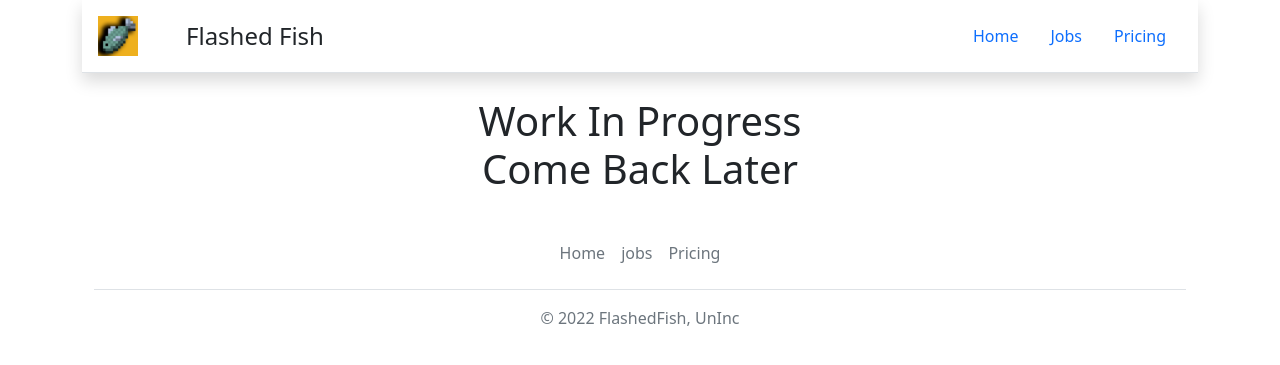
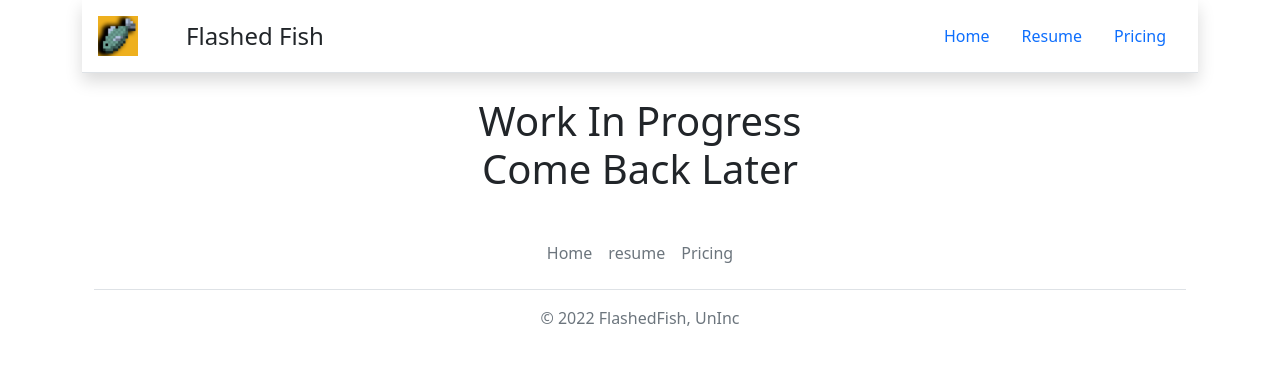
Before and after one commit to FlashedFish/jobboard-v2, a Flask app: page /wip in a window 1280 px wide. Shown: the top 365 px of the page. Run offline with Flask 3, Linux system fonts and the light colour scheme.

Commit message:
Changed the landing page

```diff
--- a/app.py
+++ b/app.py
@@ -6,12 +6,14 @@ app = Flask(__name__)
 
 @app.route("/")
 def hello_world():
+  jobs = load_jobs_from_db()
+  return render_template('jobboard.html', jobs=jobs, company_name="Jacobs")
   return render_template('home.html')
 
-@app.route("/jobboard")
+@app.route("/resume")
 def jobboard():
-  jobs = load_jobs_from_db()
-  return render_template('jobboard.html', jobs=jobs, company_name="Jacobs")
+
+  return render_template('home.html')
 
 @app.route("/wip")
 def work_in_progress():
@@ -38,9 +40,9 @@ def create_job_form():
 
 @app.route("/post/sent", methods=['post'])
 def create_job():
-  data =request.form
-  add_job_to_db(data)
-  return render_template('jobcreated.html',job=data)
+  job_data =request.form
+  add_job_to_db(job_data)
+  return render_template('jobcreated.html',job=job_data)
 
 
 
--- a/templates/footer.html
+++ b/templates/footer.html
@@ -2,7 +2,7 @@
   <footer class="py-3 my-4">
     <ul class="nav justify-content-center border-bottom pb-3 mb-3">
       <li class="nav-item"><a target="_blank" href="/" class="nav-link px-2 text-muted">Home</a></li>
-      <li class="nav-item"><a target="_blank" href="/jobboard" class="nav-link px-2 text-muted">jobs</a></li>
+      <li class="nav-item"><a target="_blank" href="/jobboard" class="nav-link px-2 text-muted">resume</a></li>
       <li class="nav-item"><a target="_blank" href="/wip" class="nav-link px-2 text-muted">Pricing</a></li>
 
     </ul>
--- a/templates/home.html
+++ b/templates/home (copy).html
@@ -75,9 +75,9 @@
             </p>
           </div>
           <h1 class="text-center mt-2 mb-4"> Work Experience </h1>
-          <h3 class="text-center mt-2 mb-4"> Software Developer Intern </h3>
+          <h3 class="text-center mt-2 mb-4"> Junior Software Developer </h3>
           <h4 class="text-center mt-2 mb-4"> <a href="https://www.ambrygen.com" >Ambry Genetics Corporation</a></h4>
-          <h5>Mar 2022 - Sep 2022</h5>
+          <h5>Feb 2022 - Oct 2022</h5>
           <p class="lead">
             <ul>
               <li>Collaborated with cross-functional business leaders such as Finance, Accounting, IT, and Cloud Operations to create a customer asset management and cloud hosting cost system.</li>
--- a/templates/nav.html
+++ b/templates/nav.html
@@ -18,7 +18,7 @@
 
       <ul class="nav nav-pills">
         <li class=""><a href="/" class="nav-link " aria-current="page">Home</a></li>
-        <li id="jobboard" class="nav-item"><a href="{{  url_for('jobboard') }}" class="nav-link">Jobs</a></li>
+        <li id="jobboard" class="nav-item"><a href="{{  url_for('jobboard') }}" class="nav-link">Resume</a></li>
         <li class="nav-item"><a href="/wip.html" class="nav-link">Pricing</a></li>
 
       </ul>
```
